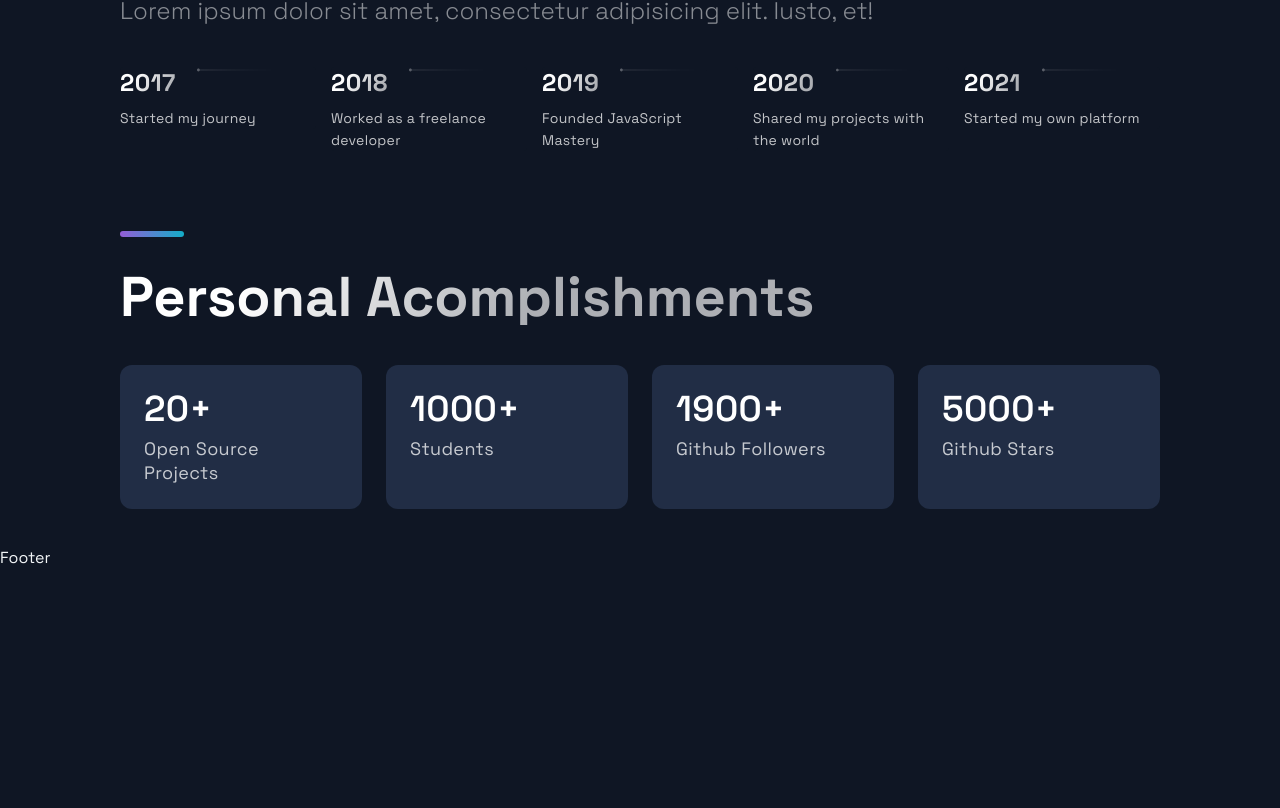
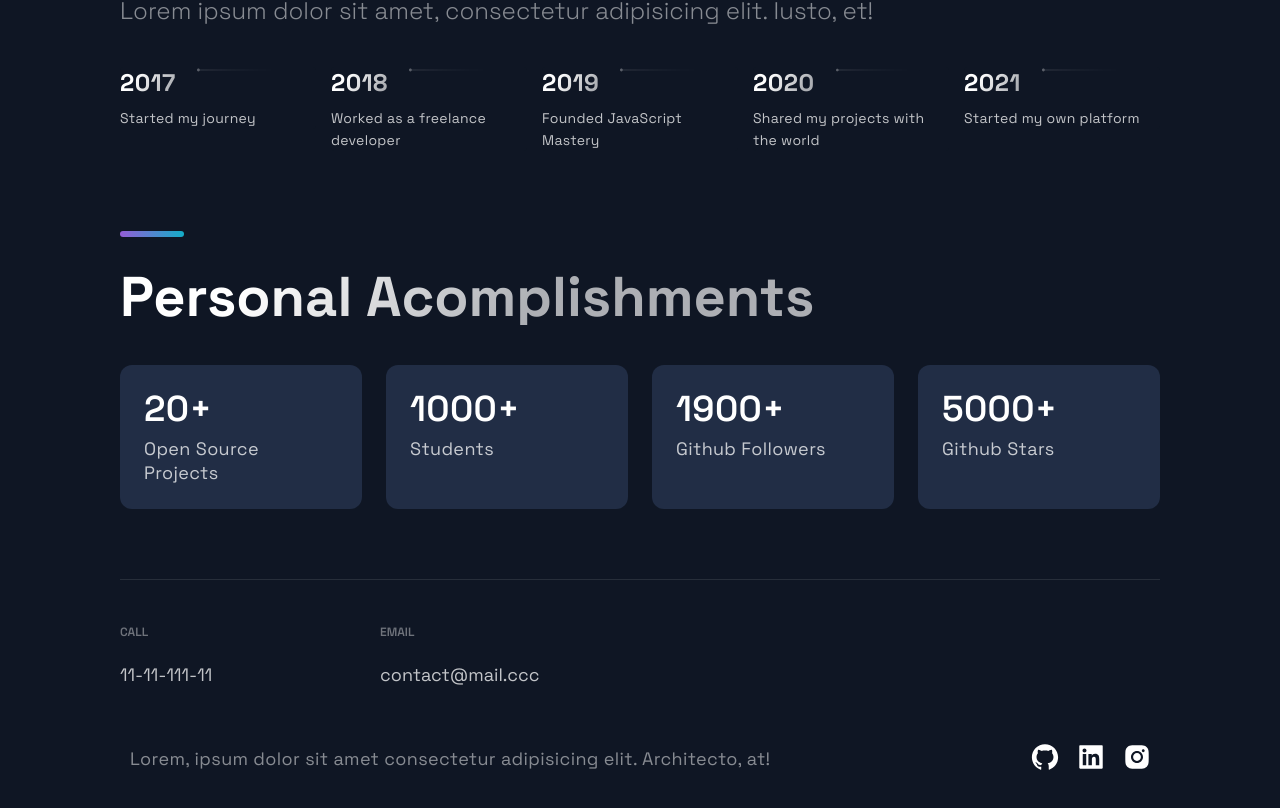
Before and after one commit to puchana123/portfolio_web_nextjs, a Next.js app: page / in a window 1280 px wide. Shown: the part 2840-3648 px from the top of the page. Before the commit the page ends 3408 px from the top, so only its background shows below. Built offline with nearby package versions, Linux system fonts and the light colour scheme.

Commit message:
UI-Footer

```diff
--- a/src/components/Footer/Footer.js
+++ b/src/components/Footer/Footer.js
@@ -1,14 +1,50 @@
-import React from 'react';
-import { AiFillGithub, AiFillInstagram, AiFillLinkedin } from 'react-icons/ai';
+import React from "react";
+import { AiFillGithub, AiFillInstagram, AiFillLinkedin } from "react-icons/ai";
 
-import { SocialIcons } from '../Header/HeaderStyles';
-import { CompanyContainer, FooterWrapper, LinkColumn, LinkItem, LinkList, LinkTitle, Slogan, SocialContainer, SocialIconsContainer } from './FooterStyles';
+import { SocialIcons } from "../Header/HeaderStyles";
+import {
+  CompanyContainer,
+  FooterWrapper,
+  LinkColumn,
+  LinkItem,
+  LinkList,
+  LinkTitle,
+  Slogan,
+  SocialContainer,
+  SocialIconsContainer,
+} from "./FooterStyles";
 
 const Footer = () => {
   return (
-    <div>
-      Footer
-    </div>
+    <FooterWrapper>
+      <LinkList>
+        <LinkColumn>
+          <LinkTitle>Call</LinkTitle>
+          <LinkItem href="tel:11-11-111-11">11-11-111-11</LinkItem>
+        </LinkColumn>
+        <LinkColumn>
+          <LinkTitle>Email</LinkTitle>
+          <LinkItem href="maito:contact@mail.ccc">contact@mail.ccc</LinkItem>
+        </LinkColumn>
+      </LinkList>
+      <SocialContainer>
+        <CompanyContainer>
+          <Slogan>
+            Lorem, ipsum dolor sit amet consectetur adipisicing elit.
+            Architecto, at!
+          </Slogan>
+        </CompanyContainer>
+        <SocialIcons href="https://github.com">
+          <AiFillGithub size="3rem" />
+        </SocialIcons>
+        <SocialIcons href="https://linkedin.com">
+          <AiFillLinkedin size="3rem" />
+        </SocialIcons>
+        <SocialIcons href="https://instagram.com">
+          <AiFillInstagram size="3rem" />
+        </SocialIcons>
+      </SocialContainer>
+    </FooterWrapper>
   );
 };
 
--- a/src/components/TimeLine/TimeLineStyles.js
+++ b/src/components/TimeLine/TimeLineStyles.js
@@ -17,7 +17,7 @@
 
   margin-bottom: 80px;
 
-  //remove scrollbar
+  ${'' /* remove scrollbar */}
   scrollbar-width: none;
    &::-webkit-scrollbar {
      display: none;
```
